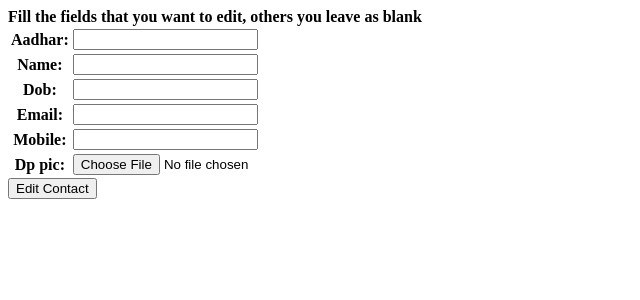
After one commit to VickyTheCoder/crud, a Django app: page /html/edit in a window 1280 px wide. The commit adds this page. Shown: the top 300 px of the page, without its empty margins (0-640 px from the left). Run offline with Django 5.2, Linux system fonts and the light colour scheme.

Commit message:
Added Edit Contact forms and views

```diff
--- a/Contacts/Contact/views.py
+++ b/Contacts/Contact/views.py
@@ -18,16 +18,54 @@ def html_add_save(request):
     mb = request.POST.get('mobile')
     dp = request.POST.get('dp_pic')
     try:
+        #this should throw error if the aadhar is already there
+        #in the DB, probably duplicate
         Person.objects.get(aadhar=adr)
     except:
         row = Person(aadhar=adr, name=nam, dob=d, email=em, mobile=mb, dp_pic=dp)
         row.save()
         try:
+            #should not raise exception
+            #if the above "row.save()" worked fine
             Person.objects.get(aadhar=adr)
         except:
+            #this means the save failed!!
             status = "Insert Failed"
         else:
             status = "Inserted"
     else:
         status = "Already Existing data"
     return HttpResponse(status)
+
+def html_edit(request):
+    return render(request, 'edit_contact.html', {'form': PersonForm})
+
+def html_edit_save(request):
+    edited = []
+    adr = request.POST.get('aadhar')
+    if adr is None:
+        return HttpResponse("Aadhar is missing, mandatory to edit")
+    nam = request.POST.get('name')
+    d = request.POST.get('dob')
+    em = request.POST.get('email')
+    mb = request.POST.get('mobile')
+    dp = request.POST.get('dp_pic')
+    editable = nam or d or em or mb or dp
+    if not editable:
+        return HttpResponse("Update at least one field")
+    try:
+        cur = Person.objects.get(aadhar=adr)
+    except:
+        return HttpResponse(f"Invalid Aadhar({adr}) given")
+    else:
+        cols = (
+            ('name', nam), ('dob', d), ('email', em),
+            ('mobile', mb), ('dp_pic', dp),
+        )
+        for col_name, col_val in cols:
+            if col_val:
+                edited.append(col_name)
+                eval(f"cur.{col_name} = {col_val}")
+        cur.save()
+    edited = ", ".join(edited)
+    return HttpResponse(f"Edited {edited} for {adr}")
--- a/Contacts/Contacts/urls.py
+++ b/Contacts/Contacts/urls.py
@@ -22,4 +22,7 @@ urlpatterns = [
     path('', views.home, name='home'),
     path('html/add', views.html_add, name='contact_form'),
     path('html/add/save', views.html_add_save, name='save_contact'),
+    path('html/edit', views.html_edit, name='edit_form'),
+    path('html/edit/save', views.html_edit_save, name='edit_contact'),
+
 ]
--- /dev/null
+++ b/Contacts/templates/edit_contact.html
@@ -0,0 +1,18 @@
+<!DOCTYPE html>
+<html lang="en">
+<head>
+    <meta charset="UTF-8">
+    <meta name="viewport" content="width=device-width, initial-scale=1.0">
+    <title>Edit Contact</title>
+</head>
+<body>
+    <form action="{% url 'edit_contact' %}" method="post">
+        <strong>Fill the fields that you want to edit, others you leave as blank</strong>
+        {% csrf_token %}
+        <table>
+            {{ form.as_table }}
+        </table>
+        <input type="submit" value="Edit Contact">
+    </form>
+</body>
+</html>
--- a/Contacts/templates/index.html
+++ b/Contacts/templates/index.html
@@ -8,6 +8,7 @@
 <body>
     <ol>
         <li><a href="{% url 'contact_form' %}">Add Contact</a></li>
+        <li><a href="{% url 'edit_form' %}">Edit Contact</a></li>
     </ol>
 </body>
 </html>
```
